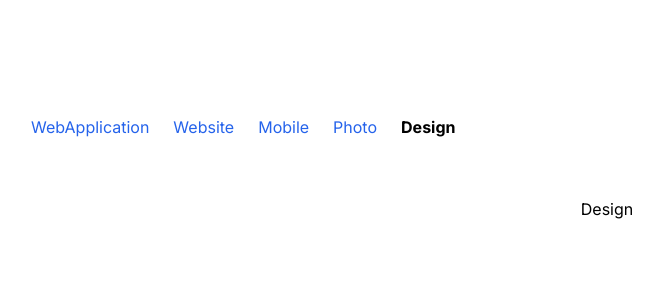
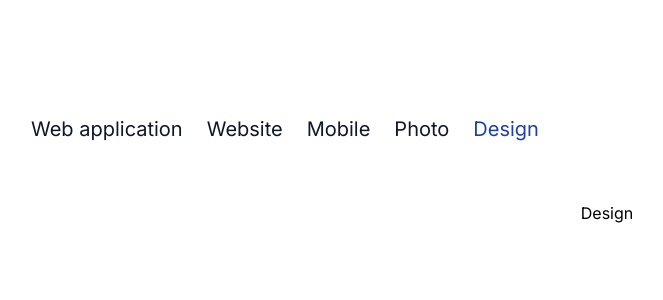
Before and after one commit to tchasinga/devservice, a Next.js app: page /design in a window 1280 px wide. Shown: the top 300 px of the page, without its empty margins (33-696 px from the left). Built offline with nearby package versions, Linux system fonts and the light colour scheme.

Commit message:
chore: Update navigation links in layout component

```diff
--- a/src/app/(rooms)/layout.jsx
+++ b/src/app/(rooms)/layout.jsx
@@ -4,7 +4,7 @@ import Link from "next/link";
 import { usePathname } from "next/navigation";
 
 const navLinks = [
-  { name: "WebApplication", href: "/webapplication" },
+  { name: "Web application", href: "/webapplication" },
   { name: "Website", href: "/website" },
   { name: "Mobile", href: "/mobile" },
   { name: "Photo", href: "/photo" },
@@ -22,8 +22,10 @@ export default function AuthLayout({ children }) {
           return (
             <Link href={link.href} key={link.name}>
               <p
-                className={`cursor-pointer mr-3 ${
-                  isActive ? "font-bold" : "text-blue-600"
+                className={`cursor-pointer mr-3 text-xl font-normal transition-all duration-300 ${
+                  isActive
+                    ? "font-bold text-blue-800 underline-animation"
+                    : "text-slate-900"
                 }`}
               >
                 {link.name}
--- a/src/app/globals.css
+++ b/src/app/globals.css
@@ -56,3 +56,41 @@ html {
   background-size: cover;
   background-position: center;
 }
+
+.underline-animation {
+  position: relative;
+  display: inline-block;
+}
+
+.underline-animation::before {
+  content: "";
+  position: absolute;
+  width: 100%;
+  transform: scaleX(0);
+  height: 2px;
+  bottom: 0;
+  left: 0;
+  background-color: blue;
+  transform-origin: bottom right;
+  transition: transform 0.25s ease-out;
+}
+
+.underline-animation::after {
+  content: "";
+  position: absolute;
+  width: 100%;
+  transform: scaleX(0);
+  height: 2px;
+  bottom: 0;
+  left: 0;
+  background-color: blue;
+  transform-origin: bottom right;
+  transition: transform 0.25s ease-out;
+}
+
+.underline-animation:hover::after,
+.underline-animation:focus::after,
+.underline-animation:active::after {
+  transform: scaleX(1);
+  transform-origin: bottom left;
+}
```
